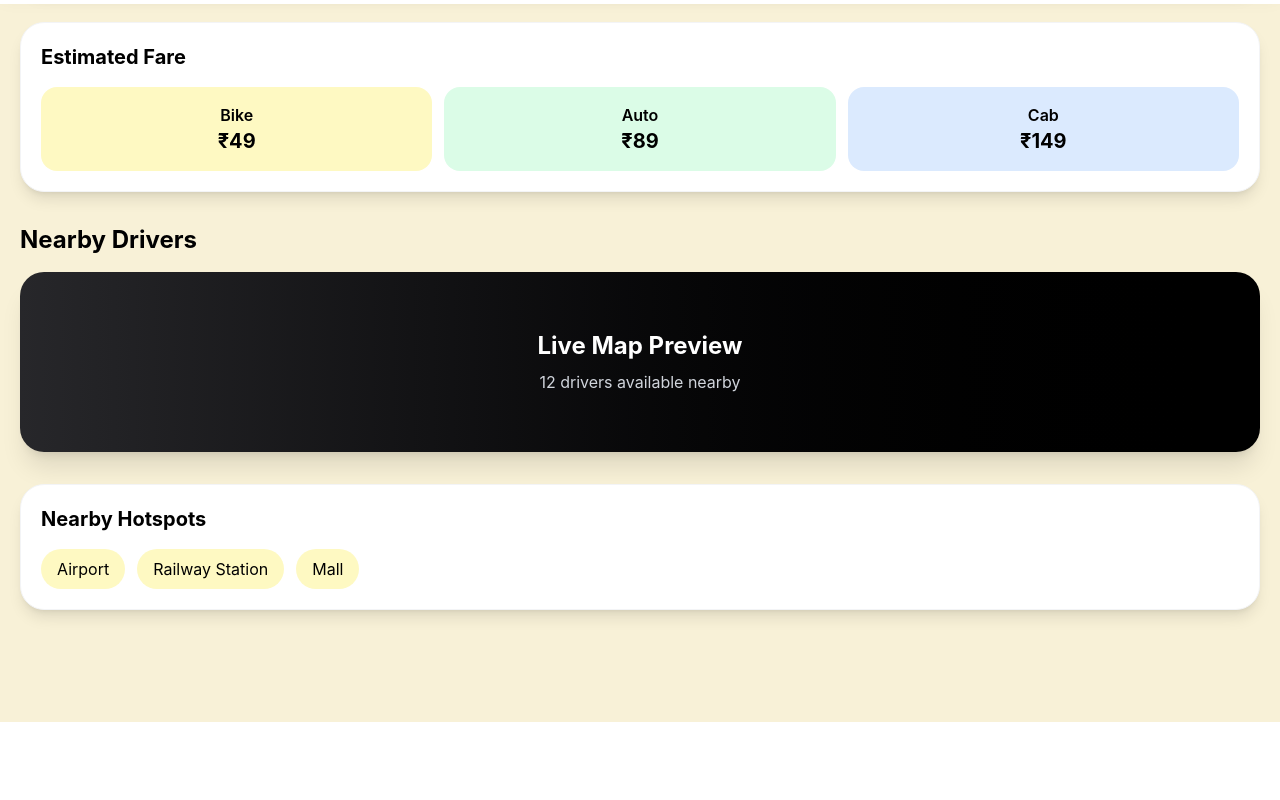
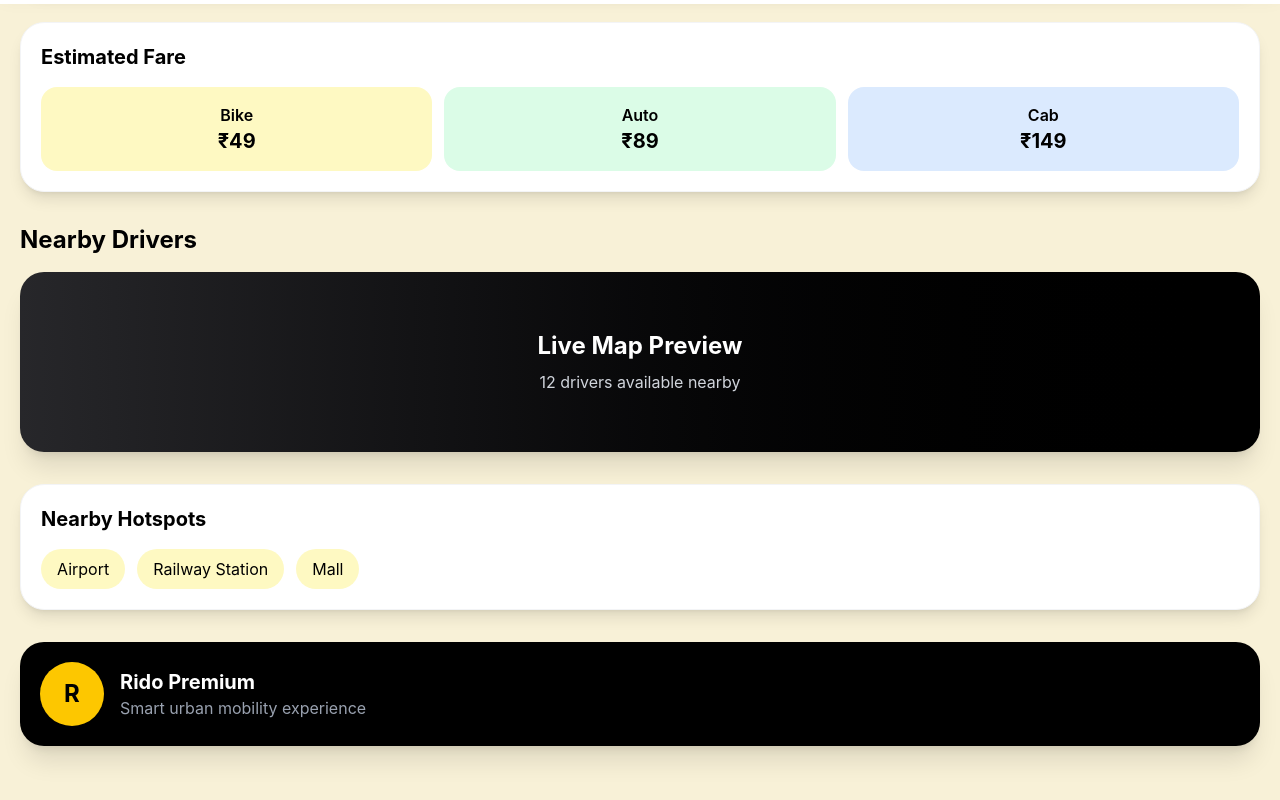
Before and after one commit to LipsikaRai/Rido, a React (Vite) app: page /home in a window 1280 px wide. Shown: the part 796-1596 px from the top of the page. Before the commit the page ends 1518 px from the top, so only its background shows below. Built offline with nearby package versions, Linux system fonts and the light colour scheme.

Commit message:
Added  profile section

```diff
--- a/src/pages/Home.jsx
+++ b/src/pages/Home.jsx
@@ -268,6 +268,31 @@ const Home = () => {
         </div>
 
       </div>
+      {/* Profile Card */}
+
+<div className="bg-black text-white rounded-3xl p-5 mt-8 shadow-xl">
+
+  <div className="flex items-center gap-4">
+
+    <div className="w-16 h-16 rounded-full bg-yellow-400 flex items-center justify-center text-black text-2xl font-bold">
+      R
+    </div>
+
+    <div>
+
+      <h2 className="text-xl font-bold">
+        Rido Premium
+      </h2>
+
+      <p className="text-gray-400">
+        Smart urban mobility experience
+      </p>
+
+    </div>
+
+  </div>
+
+</div>
         {/* Bottom Navigation */}
 
 <div className="fixed bottom-0 left-0 w-full bg-white border-t border-gray-200 flex justify-around py-4 shadow-[0_-5px_20px_rgba(0,0,0,0.05)]">
```
